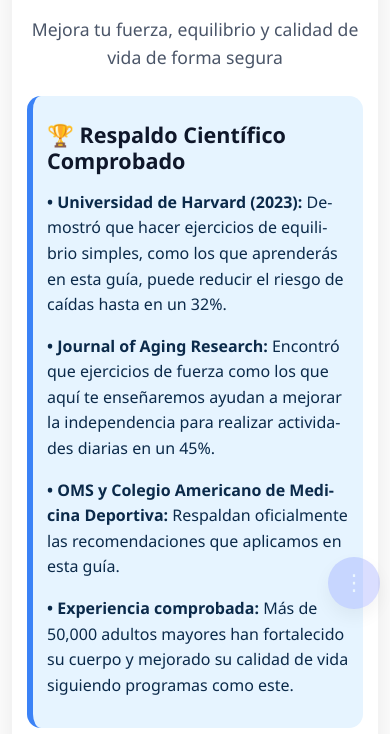
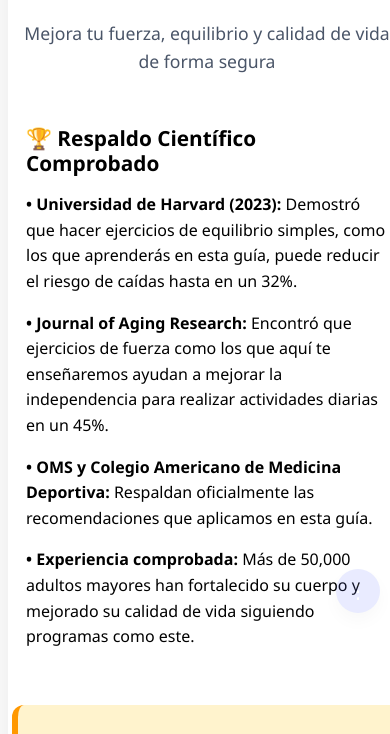
Before and after one commit to adrianor9/rutina-personalizada, a plain HTML site: page index.html in a window 390 px wide. Shown: the part 227-961 px from the top of the page. Drawn offline with Linux system fonts and the light colour scheme.

Commit message:
Update index v7.html

```diff
--- a/index.html
+++ b/index.html
@@ -1058,45 +1058,7 @@ body.large-text .step .step-number{
 }
 
 
-/* ===== Accessibility color system (light + dark) ===== */
-:root{
-  --bg: #ffffff;
-  --ink: #0f172a;            /* dark slate text */
-  --muted: #334155;
-  --card: #ffffff;
-  --chip: #e8edff;
-  --chip-ink: #3043a2;
-
-  /* tips / warnings (light) */
-  --tip-bg: #dff7e9;         /* higher contrast green */
-  --tip-ink: #0b3d2e;
-  --tip-border: #1ea87a;
-
-  --warn-bg: #fff3cd;
-  --warn-ink: #5c3a00;
-  --warn-border: #f59e0b;
-
-  --info-bg: #e6f4ff;
-  --info-ink: #0b2a4a;
-  --info-border: #3b82f6;
-
-  --rail: transparent;       /* remove purple rail on mobile later */
-}
-
-/* Dark mode defaults (auto) */
-}
-/* Manual dark mode toggle overrides the media query */
-body.dark-mode{
-  --bg: #0b0f1a;
-  --ink: #e6eaf2;
-  --muted: #c7d2fe;
-  --card: #0f1625;
-  --chip: #1f2b4d;
-  --chip-ink: #c7d2fe;
-  --tip-bg: #0e2a22; --tip-ink: #ccf0e1; --tip-border: #2dd4bf;
-  --warn-bg: #2c2413; --warn-ink: #ffefc1; --warn-border: #fbbf24;
-  --info-bg: #0e2037; --info-ink: #cfe7ff; --info-border: #60a5fa;
-}
+
 
 
 /* Use variables */
@@ -1134,50 +1096,30 @@ h1,h2,h3,h4,h5,h6{ color: var(--ink); }
 }
 .info-card{ background: var(--card); color: var(--ink); }
 
-
-/* Controls layout clean-up */
-.controls{ position: fixed; right: 24px; bottom: 24px; display:flex; flex-direction:column; gap:10px; z-index: 1000; }
-.controls.collapsed .control-btn{ display:none; }
-.controls .fab{ width: 52px; height: 52px; border-radius: 9999px; display:inline-flex; align-items:center; justify-content:center; font-size:22px; box-shadow: 0 8px 18px rgba(0,0,0,.2); background:#6b7bff; color:#fff; border:none; }
-.controls .control-btn{ border-radius: 9999px; padding: 10px 14px; background:#6372ff; color:#fff; border:none; box-shadow: 0 6px 14px rgba(0,0,0,.15); }
-.controls.is-hidden{ opacity:.25; transform: translateY(6px); transition: opacity .2s, transform .2s; }
-
-
-/* ===== v18 Mobile spacing & clipping fixes ===== */
-@media (max-width: 520px){
-  html, body{ padding: 0 !important; margin: 0 !important; background: var(--bg) !important; }
-  .container{ max-width: 100% !important; padding: 0 12px !important; margin: 0 auto !important; }
-  .card{ margin: 0 0 16px 0 !important; border-radius: 16px !important; }
-  .scientific-credentials, .welcome-section, .name-input-section,
-  .question, .daily-schedule, .timer-section, .checklist,
-  .personalized-tips, .safety-warning, .safety-light, .exercise-card{
-    margin-left: 0 !important; margin-right: 0 !important;
-  }
-  h1{ font-size: clamp(1.75rem, 4.5vw + 1rem, 2.2rem) !important; }
-  h2{ font-size: clamp(1.4rem, 3.8vw + 0.9rem, 1.9rem) !important; }
-  h3{ font-size: clamp(1.1rem, 3.4vw + 0.8rem, 1.35rem) !important; }
-  /* Better wrapping for large buttons and headings */
-  .btn{ white-space: normal !important; }
-  .subtitle, p, li, .option label{
-    overflow-wrap: anywhere; word-break: normal; hyphens: auto;
-  }
-  /* Floating controls safe zone */
-  .controls{ right: 10px !important; bottom: 14px !important; top: auto !important; }
+</style>
+<style>
+@media (max-width: 768px) {
+    body, .container, .card, .section, .content {
+        margin: 0 !important;
+        padding-left: 4px !important;
+        padding-right: 4px !important;
+        width: 100% !important;
+        max-width: 100% !important;
+    }
+    .card {
+        border-radius: 0 !important;
+    }
 }
-
-/* Ensure the page never shows the old purple gradient frame */
-body{ background: var(--bg) !important; }
-
-</style>
-</head>
+</style></head>
 <body>
     <div class="container">
         <!-- CONTROLES FLOTANTES -->
         <div class="controls collapsed" id="controls">
-  <button class="control-btn" id="toggleDark">🌙 Modo oscuro</button><button class="control-btn" onclick="toggleLargeText()">🔍 Letra Grande</button>
+  <button class="fab" id="fabToggle" aria-label="Más opciones">⋮</button>
+
+            <button class="control-btn" onclick="toggleLargeText()">🔍 Letra Grande</button>
             <button class="control-btn" onclick="shareWithFamily()">📱 Compartir</button>
-          <button class="fab" id="fabToggle" aria-label="Más opciones">⋮</button>
-</div>
+        </div>
 
         <!-- HEADER MEJORADO -->
         <div class="card">
@@ -2307,98 +2249,80 @@ body{ background: var(--bg) !important; }
 
 
 
-<button id="toTop" aria-label="Volver arriba">↑</button>
-
-
 <script>
 (function(){
   const ctr = document.getElementById('controls');
-  if (!ctr) return;
-  // Ensure base classes
-  ctr.classList.add('collapsed');
-  // Add behavior to FAB
-  let fab = document.getElementById('fabToggle');
-  if (!fab){
-    fab = document.createElement('button');
-    fab.className = 'fab';
-    fab.id = 'fabToggle';
-    fab.setAttribute('aria-label','Más opciones');
-    fab.textContent = '⋮';
-    ctr.appendChild(fab);
-  }
+  const fab = document.getElementById('fabToggle');
+  if (!ctr || !fab) return;
+
   function expand(){ ctr.classList.remove('collapsed'); ctr.classList.remove('is-hidden'); }
   function collapse(){ ctr.classList.add('collapsed'); }
-  fab.onclick = function(e){ e.stopPropagation(); ctr.classList.contains('collapsed') ? expand() : collapse(); };
-
-  // Dark mode toggle
-  const key = 'prefers-dark-mode-manual';
-  const btnDark = document.getElementById('toggleDark');
-  function updateLabel(){
-    if (!btnDark) return;
-    btnDark.textContent = document.body.classList.contains('dark-mode') ? '☀️ Modo claro' : '🌙 Modo oscuro';
-  }
-  if (btnDark){
-    const saved = localStorage.getItem(key);
-    if (saved === '1') document.body.classList.add('dark-mode');
-    updateLabel();
-    btnDark.addEventListener('click', function(){
-      document.body.classList.toggle('dark-mode');
-      localStorage.setItem(key, document.body.classList.contains('dark-mode') ? '1' : '0');
-      updateLabel();
-    });
-  }
-
-  // Auto-hide behavior (desktop too)
+  fab.addEventListener('click', (e)=>{
+    e.stopPropagation();
+    if (ctr.classList.contains('collapsed')) expand(); else collapse();
+  });
+  // Hide controls after inactivity
   let hideTimer;
   function scheduleHide(){
     clearTimeout(hideTimer);
-    hideTimer = setTimeout(()=> ctr.classList.add('is-hidden'), 2000);
+    hideTimer = setTimeout(()=> ctr.classList.add('is-hidden'), 1800);
   }
   function showNow(){
     ctr.classList.remove('is-hidden');
     scheduleHide();
   }
-  window.addEventListener('mousemove', showNow, {passive:true});
-  window.addEventListener('scroll', scheduleHide, {passive:true});
+  // Scroll behavior: show on scroll up, hide after a bit
+  let lastY = window.scrollY;
+  window.addEventListener('scroll', ()=>{
+    const y = window.scrollY;
+    if (y < lastY - 5) { // scrolling up
+      ctr.classList.remove('is-hidden');
+    } else if (y > lastY + 5) { // scrolling down
+      scheduleHide();
+    }
+    lastY = y;
+  }, {passive:true});
+  // Show on touch/move
+  ['touchstart','mousemove','keydown'].forEach(evt=>{
+    window.addEventListener(evt, showNow, {passive:true});
+  });
+  // Start collapsed and schedule hide
+  collapse();
   scheduleHide();
 })();
-
-
-// ===== Theme (light/dark) handling with persistence =====
-const DARK_CLASS = 'dark-mode';
-const darkBtn = document.getElementById('toggleDark');
-
-function setDark(enabled){
-    document.body.classList.toggle(DARK_CLASS, !!enabled);
-    try{ localStorage.setItem('am_theme', enabled ? 'dark' : 'light'); }catch(e){}
-    if(darkBtn){
-        darkBtn.textContent = document.body.classList.contains(DARK_CLASS) ? '☀️ Modo claro' : '🌙 Modo oscuro';
-    }
-}
-
-// Initialize on load: prefer saved; else system preference
-(function initTheme(){
-    let saved = null;
-    try{ saved = localStorage.getItem('am_theme'); }catch(e){ saved = null; }
-    if(saved === 'dark'){ setDark(true); }
-    else if(saved === 'light'){ setDark(false); }
-    else{
-        const prefersDark = window.matchMedia && window.matchMedia('(prefers-color-scheme: dark)').matches;
-        setDark(prefersDark);
-    }
+</script>
+
+<button id="toTop" aria-label="Volver arriba">↑</button>
+
+<script>
+(function(){
+  const toTop = document.getElementById('toTop');
+  const showY = 400;
+  window.addEventListener('scroll', ()=>{
+    if (window.scrollY > showY) { toTop.style.display = 'block'; }
+    else { toTop.style.display = 'none'; }
+  }, {passive:true});
+  toTop.addEventListener('click', ()=> window.scrollTo({top:0, behavior:'smooth'}));
 })();
-
-if(darkBtn){
-    darkBtn.addEventListener('click', () => setDark(!document.body.classList.contains(DARK_CLASS)));
-}
-// Update label if system preference changes and no explicit choice was saved
-try{
-    const media = window.matchMedia('(prefers-color-scheme: dark)');
-    media.addEventListener?.('change', (e) => {
-        const saved = localStorage.getItem('am_theme');
-        if(!saved){ setDark(e.matches); }
-    });
-}catch(e){}
+</script>
+
+
+<script>
+(function(){
+  const key = 'prefers-dark-mode-manual';
+  const btn = document.getElementById('toggleDark');
+  if (!btn) return;
+  // Load preference
+  const saved = localStorage.getItem(key);
+  if (saved === '1') document.body.classList.add('dark-mode');
+  const updateLabel = () => btn.textContent = document.body.classList.contains('dark-mode') ? '☀️ Modo claro' : '🌙 Modo oscuro';
+  updateLabel();
+  btn.addEventListener('click', ()=>{
+    document.body.classList.toggle('dark-mode');
+    localStorage.setItem(key, document.body.classList.contains('dark-mode') ? '1' : '0');
+    updateLabel();
+  });
+})();
 </script>
 
 </body>
```
